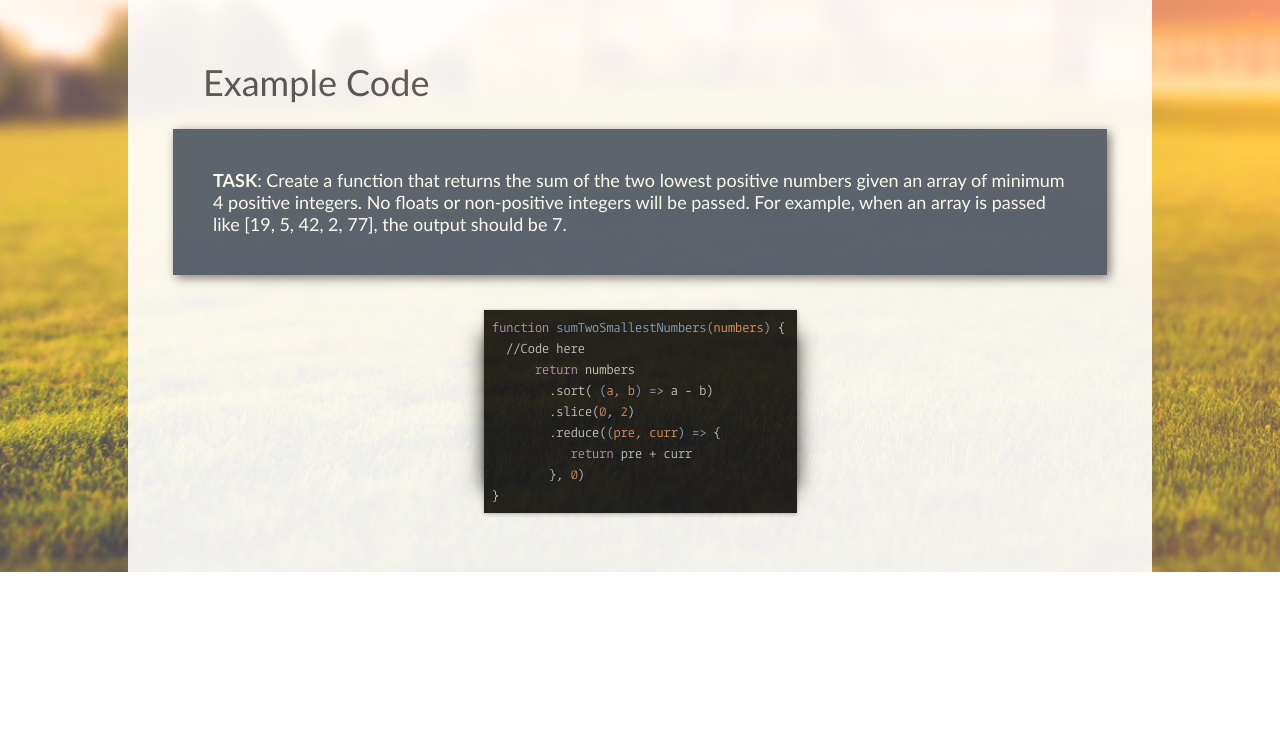
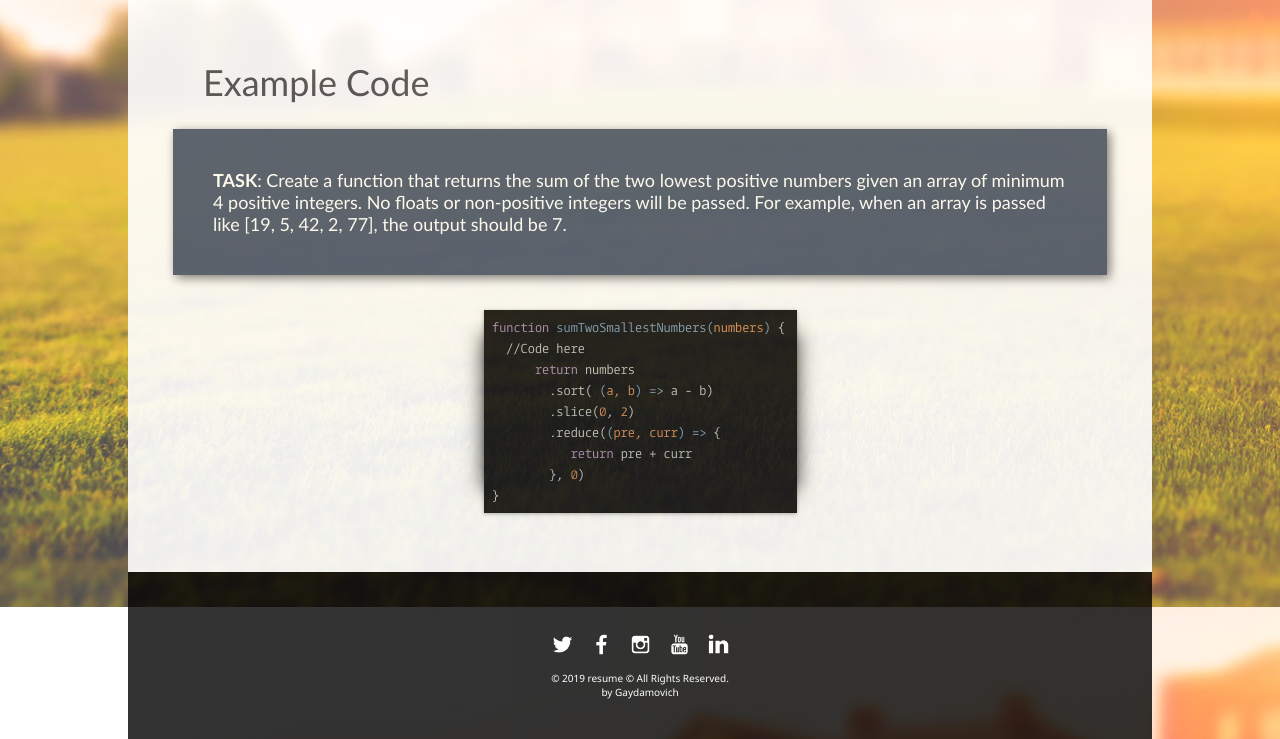
Before and after one commit to Gaydamovich/rsschool-cv, a plain HTML site: page index.html in a window 1280 px wide. Shown: the part 1793-2532 px from the top of the page. Before the commit the page ends 2365 px from the top, so only its background shows below. Drawn offline with Linux system fonts and the light colour scheme.

Commit message:
feat: add footer + styles

```diff
--- a/index.html
+++ b/index.html
@@ -136,6 +136,23 @@
             </div>
         </section>
     </main>
+    <footer>
+        <div class="wrap_footer">
+            <div id="footer_ul">
+                <ul>
+                    <li><a href="#"><img src="img/twitter.png" alt="twitter" height="25" title="twitter"></a></li>
+                    <li><a href="#"><img src="img/facebook.png" alt="facebook" height="25" title="facebook"></a></li>
+                    <li><a href="#"><img src="img/insta.png" alt="instagram" height="25" title="instagram"></a></li>
+                    <li><a href="#"><img src="img/youtube.png" alt="youtube" height="25" title="youtube"></a></li>
+                    <li><a href="#"><img src="img/in.png" alt="linkin" height="25" title="linkedin"></a></li>
+                </ul>
+            </div>
+            <div id="footer_p">
+                <p>&COPY; 2019 resume &COPY; All Rights Reserved.</p>
+                <p>by Gaydamovich</p>
+            </div>
 
+        </div>
+    </footer>
 </body>
 </html>
--- a/style.css
+++ b/style.css
@@ -252,3 +252,32 @@ header {
             23px 0 20px -23px rgba(0, 0, 0, .8),
             0 0 40px rgba(0, 0, 0, .1) inset;
 }
+
+/* styles for footer */
+
+footer {
+    background-color: rgb(0, 0, 0);
+    color: #ffffff;
+    opacity: 0.8;
+}
+
+footer ul li {
+    display: inline;
+    margin: 5px;
+}
+
+.wrap_footer {
+    padding: 40px;
+}
+
+#footer_ul {
+    text-align: center;
+    margin-top: 20px;
+}
+
+#footer_p {
+    text-align: center;
+    margin-top: 10px;
+    font-family: 'Segoe UI', Tahoma, Geneva, Verdana, sans-serif;
+    font-size: 10px;
+}
```
